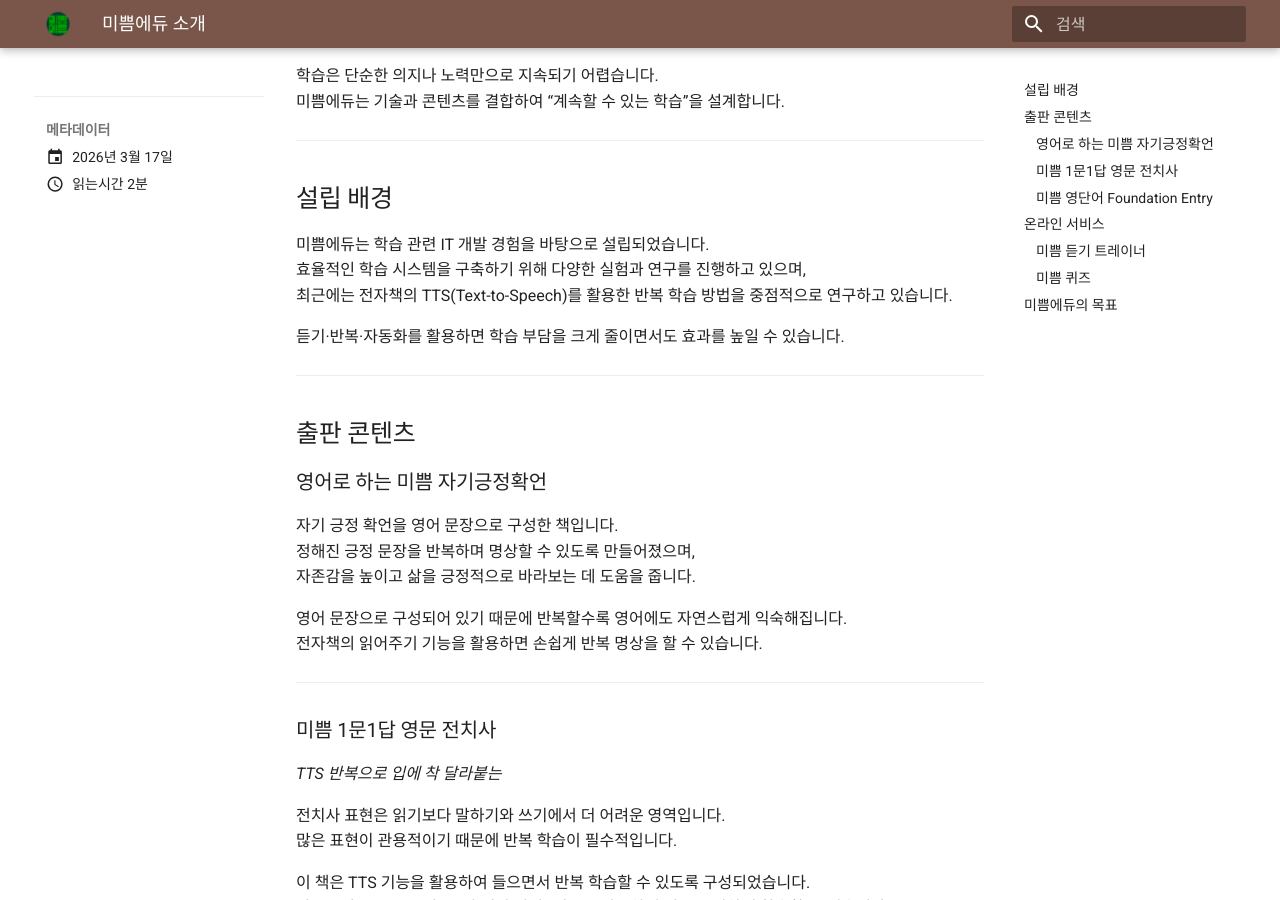
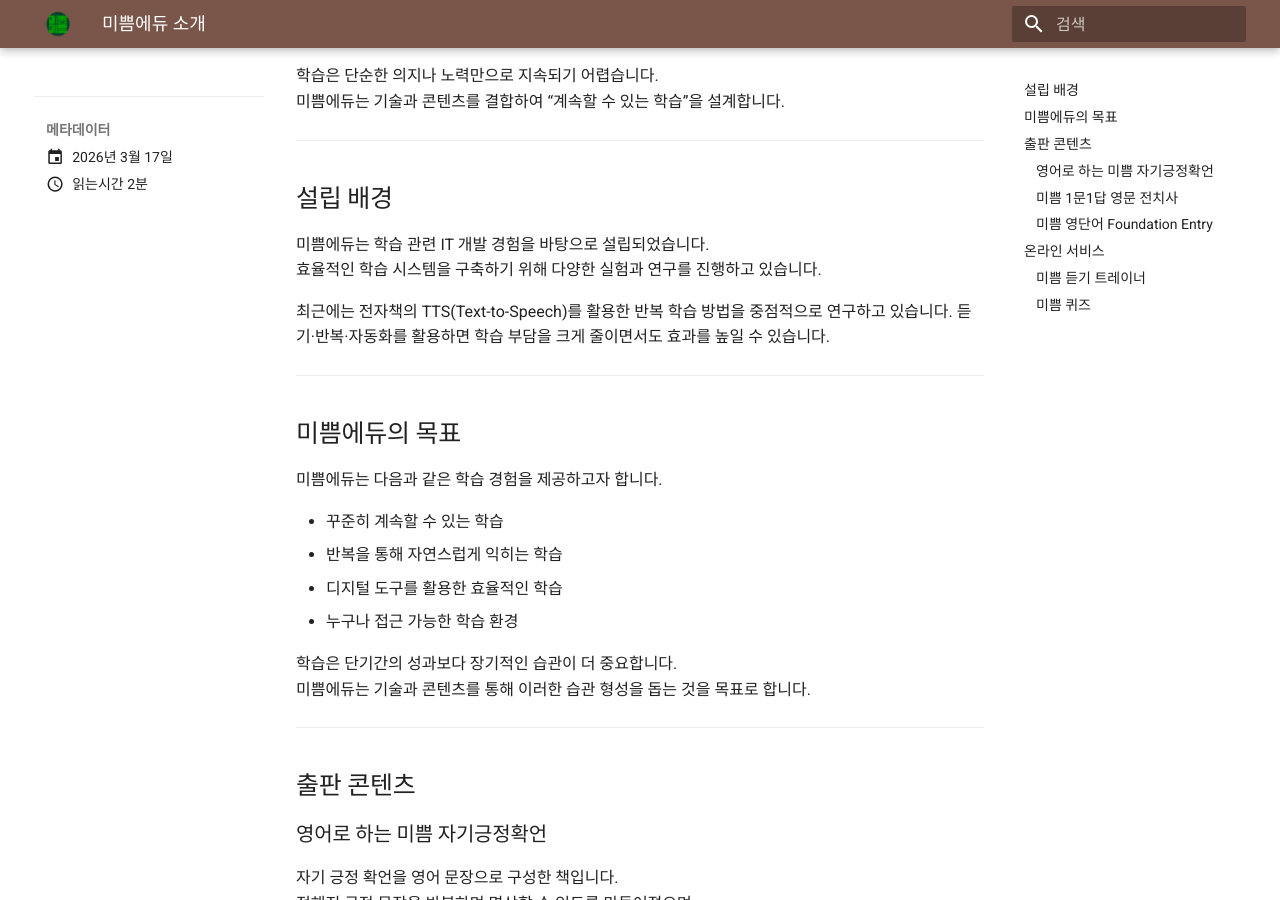
Before and after one commit to mippum/mp-blog, an MkDocs documentation site: the page built from docs/blog/posts/2026/03/2026-03-17-intro.md, in a window 1280 px wide and 900 px high, scrolled down 209 px. Built offline with MkDocs 1.6.1 and Material for MkDocs 9.7.7, drawn with Linux system fonts in a browser that asks for light colours; some of the changed text lies outside the part shown.

Commit message:
feat: 글 수정

```diff
--- a/docs/about.md
+++ b/docs/about.md
@@ -1,18 +1,27 @@
 # 소개
 
-미쁨에듀(Mippeum Edu)는 영어 학습을 쉽고 효율적으로 할 수 있도록 돕는 교육 프로젝트입니다.
-단순 암기보다 이해와 반복을 통해 자연스럽게 영어를 익히는 방법을 연구하고 제공합니다.
+미쁨에듀(Mippeum Edu)는 학습을 쉽고 효율적으로 할 수 있도록 돕는 교육 프로젝트입니다.
+단순 암기보다 이해와 반복을 통해 자연스럽게 익히는 방법을 연구하고 제공합니다.
 
 ---
 
 ## 설립자 소개
 
-저는 학습 관련 IT 개발자 출신으로,
+학습 관련 IT 개발자 출신으로,
 효율적인 학습 시스템을 구축하고자 미쁨에듀를 설립했습니다.
 다양한 실험과 연구를 통해, 학습의 지속성과 효과를 높이는 방법을 찾아가고 있습니다.
 
-최근에는 전자책의 TTS(Text-to-Speech) 기능을 활용하여,
-사용자가 반복 학습과 명상을 쉽게 할 수 있는 학습 환경을 개발하고 있습니다.
+---
+
+## 미쁨에듀의 목표
+
+- 꾸준히 할 수 있는 학습 환경 제공
+- 반복 학습으로 자연스럽게 익히기
+- 디지털 도구를 활용한 효율적인 학습
+- 누구나 접근할 수 있는 학습 경험
+
+학습은 단기간의 성과보다 장기적인 습관이 더 중요합니다.
+미쁨에듀는 기술과 콘텐츠를 통해 이런 습관 형성을 돕고자 합니다.
 
 ---
 
@@ -40,17 +49,6 @@
 ### 미쁨 퀴즈
 한 문제씩 답을 확인하며 학습할 수 있는 퀴즈 서비스로, 부담 없이 반복 학습이 가능합니다.
 
----
-
-## 미쁨에듀의 목표
-
-- 꾸준히 할 수 있는 학습 환경 제공
-- 반복 학습으로 자연스럽게 익히기
-- 디지털 도구를 활용한 효율적인 학습
-- 누구나 접근할 수 있는 학습 경험
-
-학습은 단기간의 성과보다 장기적인 습관이 더 중요합니다.
-미쁨에듀는 기술과 콘텐츠를 통해 이런 습관 형성을 돕고자 합니다.
 
 ---
 <!--
--- a/docs/blog/posts/2026/03/2026-03-17-intro.md
+++ b/docs/blog/posts/2026/03/2026-03-17-intro.md
@@ -16,10 +16,24 @@
 ## 설립 배경
 
 미쁨에듀는 학습 관련 IT 개발 경험을 바탕으로 설립되었습니다.
-효율적인 학습 시스템을 구축하기 위해 다양한 실험과 연구를 진행하고 있으며,
+효율적인 학습 시스템을 구축하기 위해 다양한 실험과 연구를 진행하고 있습니다.
+
 최근에는 전자책의 TTS(Text-to-Speech)를 활용한 반복 학습 방법을 중점적으로 연구하고 있습니다.
+듣기·반복·자동화를 활용하면 학습 부담을 크게 줄이면서도 효과를 높일 수 있습니다.
 
-듣기·반복·자동화를 활용하면 학습 부담을 크게 줄이면서도 효과를 높일 수 있습니다.
+---
+
+## 미쁨에듀의 목표
+
+미쁨에듀는 다음과 같은 학습 경험을 제공하고자 합니다.
+
+- 꾸준히 계속할 수 있는 학습
+- 반복을 통해 자연스럽게 익히는 학습
+- 디지털 도구를 활용한 효율적인 학습
+- 누구나 접근 가능한 학습 환경
+
+학습은 단기간의 성과보다 장기적인 습관이 더 중요합니다.
+미쁨에듀는 기술과 콘텐츠를 통해 이러한 습관 형성을 돕는 것을 목표로 합니다.
 
 ---
 
```
Also changed, not shown: other parts of docs/blog/posts/2026/03/2026-03-17-intro.md (+0 -13 lines), docs/index.md (+22 -28 lines).
